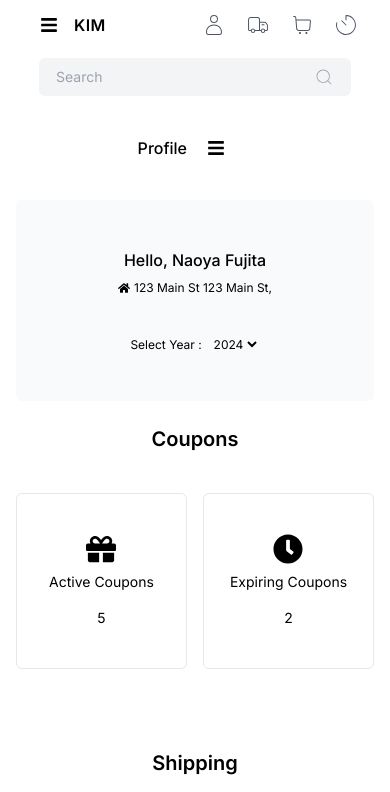
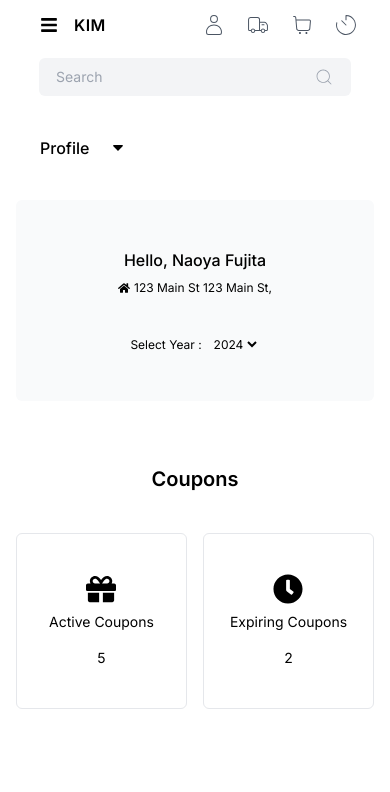
Before and after one commit to snrtn/ecommerce, a Next.js app in the folder ecommerce.front/: page /user in a window 390 px wide. Shown: the top 792 px of the page. Built offline with nearby package versions, Linux system fonts and the light colour scheme.

Commit message:
commit 22.07.2024

```diff
--- a/ecommerce.front/src/app/user/page.tsx
+++ b/ecommerce.front/src/app/user/page.tsx
@@ -66,8 +66,8 @@ const UserPage = () => {
         {activeSection === "default" && (
           <>
             <div className="px-4 md:px-0">
-              <div className="mb-6 flex flex-col items-center justify-between rounded-md bg-gray-50 px-10 py-12 md:flex-row">
-                <div className="flex flex-col items-center justify-center md:items-start">
+              <div className="mb-6 flex flex-col items-center justify-between rounded-md bg-gray-50 px-10 py-12 md:flex-row md:px-12">
+                <div className="flex flex-col items-center justify-center md:items-start md:gap-2">
                   <p className="text-md font-medium md:text-lg">
                     Hello, Naoya Fujita
                   </p>
@@ -102,7 +102,7 @@ const UserPage = () => {
               </div>
             </div>
 
-            <h1 className="mb-10 mt-0 w-full text-center text-xl font-semibold md:mt-20">
+            <h1 className="mb-10 mt-16 w-full text-center text-xl font-semibold md:mt-20">
               Coupons
             </h1>
             <div className="mb-6 grid grid-cols-2 gap-4 px-4 md:grid-cols-3 md:px-0">
--- a/ecommerce.front/src/components/app/user/Sidebar.tsx
+++ b/ecommerce.front/src/components/app/user/Sidebar.tsx
@@ -1,9 +1,9 @@
 "use client";
 
 import React, { useState } from "react";
+import { TiArrowSortedDown } from "react-icons/ti";
 import {
   FaUser,
-  FaBars,
   FaAddressCard,
   FaHistory,
   FaImages,
@@ -62,7 +62,7 @@ const Sidebar: React.FC<SidebarProps> = ({
       <div className="mb-6 flex w-full flex-row items-center justify-center px-3 md:flex-col md:px-0">
         <button
           onClick={() => setActiveSection("default")}
-          className="flex w-full flex-1 flex-row items-center justify-end px-3 md:flex-col md:px-0"
+          className="flex w-full flex-1 flex-row items-center px-3 md:flex-col md:px-0"
         >
           <FaUser className="mb-2 mr-2 hidden text-lg md:inline-block" />
           <p className="text-md mr-2 font-medium md:text-sm">Profile</p>
@@ -70,15 +70,15 @@ const Sidebar: React.FC<SidebarProps> = ({
         {isMobile && (
           <button
             onClick={handleMenuToggle}
-            className="flex w-full flex-1 items-center justify-start text-lg"
+            className="box-border flex w-full items-center justify-start text-lg"
           >
-            <FaBars />
+            <TiArrowSortedDown />
           </button>
         )}
       </div>
       {(!isMobile || showMenu) && (
         <ul
-          className={`grid gap-2 ${isMobile ? "absolute z-50 w-full grid-cols-4 bg-white px-4 py-10 shadow-sm" : "md:grid-cols-1"}`}
+          className={`grid gap-2 ${isMobile ? "absolute left-0 z-50 w-full grid-cols-4 bg-white px-1 py-8 shadow-sm" : "md:grid-cols-1"}`}
         >
           {items.map((item) => (
             <SidebarItem
```
